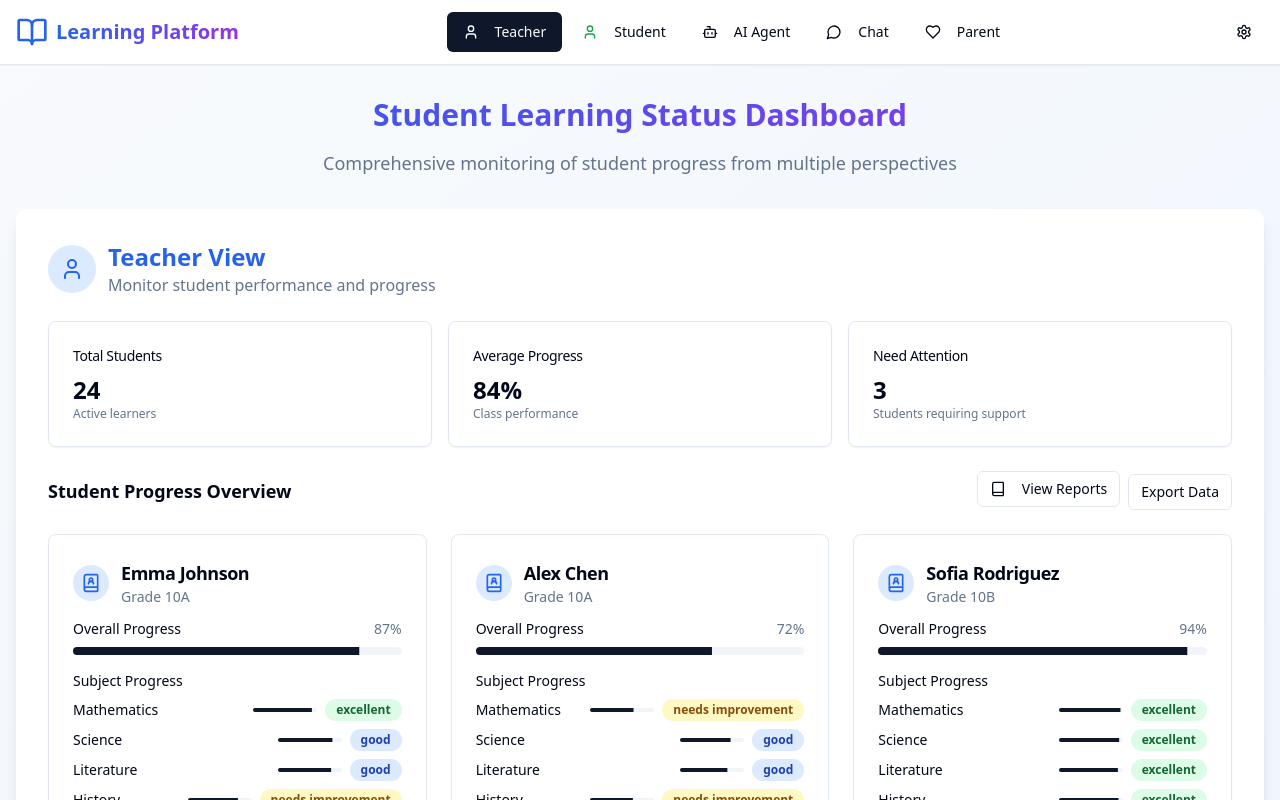
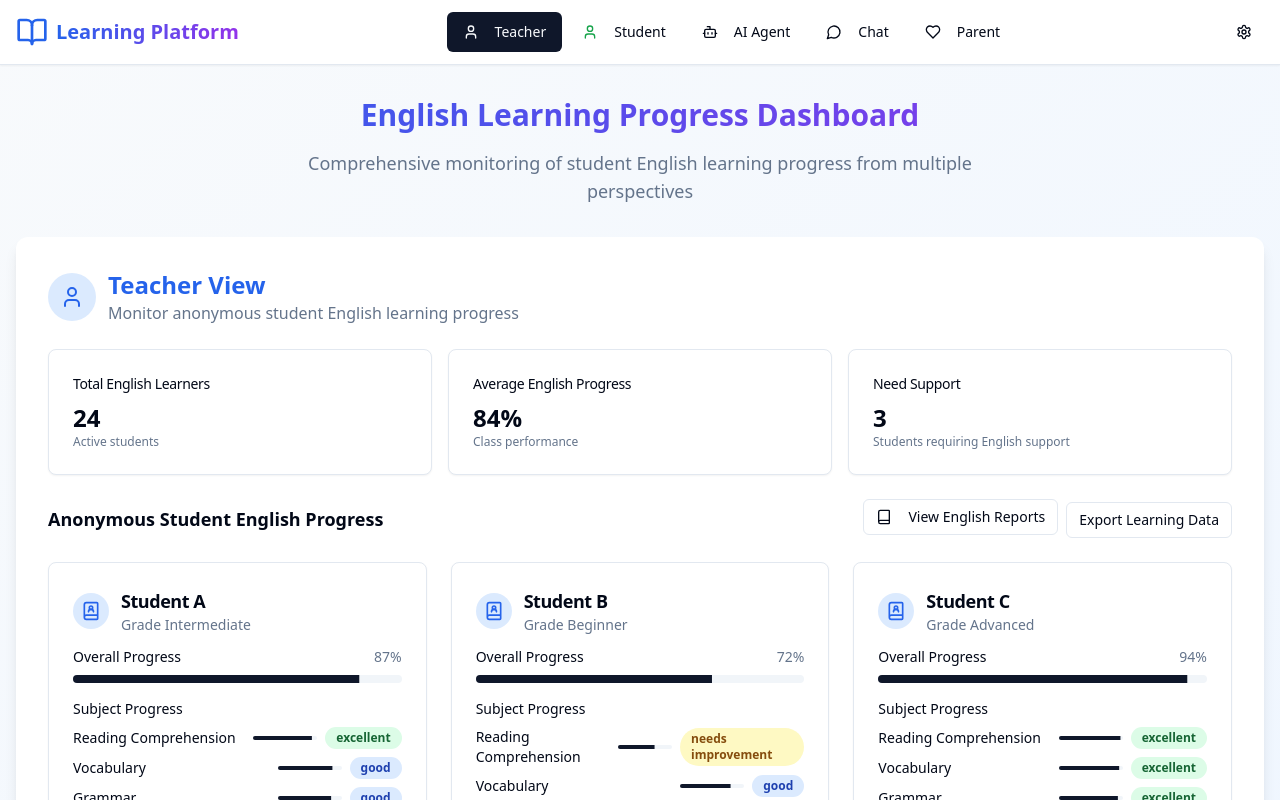
Before and after one commit to yusheng-chen-ric/learner-teacher-bridge, a React (Vite) app: page / in a window 1280 px wide. Shown: the top 800 px of the page. Built offline with nearby package versions, Linux system fonts and the light colour scheme.

Commit message:
Refactor: Focus on English learning and anonymized teacher view
- Updated all content to be about student English learning.
- Modified the teacher view to show anonymized student data.
- Teachers now have a general overview of students.

```diff
--- a/src/components/AgentDashboard.tsx
+++ b/src/components/AgentDashboard.tsx
@@ -8,27 +8,27 @@ import { Bot, Brain, Target, TrendingUp } from "lucide-react";
 const mockStudents = [
   {
     id: "1",
-    name: "Emma Johnson",
-    grade: "10A",
+    name: "Student A",
+    grade: "Intermediate",
     overallProgress: 87,
     subjects: [
-      { name: "Mathematics", progress: 92, status: 'excellent' as const },
-      { name: "Science", progress: 85, status: 'good' as const },
-      { name: "Literature", progress: 83, status: 'good' as const },
-      { name: "History", progress: 78, status: 'needs-improvement' as const }
+      { name: "Reading Comprehension", progress: 92, status: 'excellent' as const },
+      { name: "Vocabulary", progress: 85, status: 'good' as const },
+      { name: "Grammar", progress: 83, status: 'good' as const },
+      { name: "Speaking", progress: 78, status: 'needs-improvement' as const }
     ],
     lastActivity: "2 hours ago"
   },
   {
     id: "2",
-    name: "Alex Chen",
-    grade: "10A",
+    name: "Student B",
+    grade: "Beginner",
     overallProgress: 72,
     subjects: [
-      { name: "Mathematics", progress: 68, status: 'needs-improvement' as const },
-      { name: "Science", progress: 79, status: 'good' as const },
-      { name: "Literature", progress: 74, status: 'good' as const },
-      { name: "History", progress: 67, status: 'needs-improvement' as const }
+      { name: "Reading Comprehension", progress: 68, status: 'needs-improvement' as const },
+      { name: "Vocabulary", progress: 79, status: 'good' as const },
+      { name: "Grammar", progress: 74, status: 'good' as const },
+      { name: "Speaking", progress: 67, status: 'needs-improvement' as const }
     ],
     lastActivity: "1 day ago"
   }
@@ -36,22 +36,22 @@ const mockStudents = [
 
 const agentInsights = [
   {
-    student: "Emma Johnson",
-    insight: "Strong in STEM subjects. Recommend advanced mathematics modules.",
+    student: "Student A",
+    insight: "Strong in reading comprehension and vocabulary. Recommend more speaking practice sessions.",
     confidence: 94,
-    action: "Accelerate learning path"
+    action: "Focus on pronunciation"
   },
   {
-    student: "Alex Chen",
-    insight: "Struggling with mathematical concepts. Suggest visual learning approach.",
+    student: "Student B",
+    insight: "Struggling with reading comprehension. Suggest phonics-based learning approach.",
     confidence: 87,
-    action: "Adaptive intervention"
+    action: "Reading intervention"
   },
   {
-    student: "Sofia Rodriguez",
-    insight: "Exceptional performance across all subjects. Ready for advanced curriculum.",
+    student: "Student C",
+    insight: "Exceptional English progress. Ready for advanced literature and writing exercises.",
     confidence: 96,
-    action: "Enrichment program"
+    action: "Advanced curriculum"
   }
 ];
 
@@ -64,7 +64,7 @@ export const AgentDashboard = () => {
         </div>
         <div>
           <h2 className="text-2xl font-bold text-purple-600">AI Agent View</h2>
-          <p className="text-muted-foreground">Intelligent analysis and personalized recommendations</p>
+          <p className="text-muted-foreground">AI-powered English learning insights and recommendations</p>
         </div>
       </div>
 
@@ -78,7 +78,7 @@ export const AgentDashboard = () => {
           </CardHeader>
           <CardContent>
             <div className="text-2xl font-bold">92%</div>
-            <p className="text-xs text-muted-foreground">Prediction accuracy</p>
+            <p className="text-xs text-muted-foreground">English learning prediction accuracy</p>
           </CardContent>
         </Card>
 
@@ -86,12 +86,12 @@ export const AgentDashboard = () => {
           <CardHeader className="pb-2">
             <CardTitle className="text-sm font-medium flex items-center">
               <Target className="h-4 w-4 mr-2 text-purple-600" />
-              Interventions
+              Learning Interventions
             </CardTitle>
           </CardHeader>
           <CardContent>
             <div className="text-2xl font-bold">7</div>
-            <p className="text-xs text-muted-foreground">Active recommendations</p>
+            <p className="text-xs text-muted-foreground">Active English recommendations</p>
           </CardContent>
         </Card>
 
@@ -99,19 +99,19 @@ export const AgentDashboard = () => {
           <CardHeader className="pb-2">
             <CardTitle className="text-sm font-medium flex items-center">
               <TrendingUp className="h-4 w-4 mr-2 text-purple-600" />
-              Improvement Rate
+              English Improvement
             </CardTitle>
           </CardHeader>
           <CardContent>
             <div className="text-2xl font-bold">+15%</div>
-            <p className="text-xs text-muted-foreground">This month</p>
+            <p className="text-xs text-muted-foreground">Average progress this month</p>
           </CardContent>
         </Card>
       </div>
 
       <div className="grid grid-cols-1 lg:grid-cols-2 gap-6">
         <div className="space-y-4">
-          <h3 className="text-lg font-semibold">AI Insights & Recommendations</h3>
+          <h3 className="text-lg font-semibold">AI English Learning Insights</h3>
           <div className="space-y-4">
             {agentInsights.map((insight, index) => (
               <Card key={index} className="border-l-4 border-l-purple-500">
@@ -138,7 +138,7 @@ export const AgentDashboard = () => {
         </div>
 
         <div className="space-y-4">
-          <h3 className="text-lg font-semibold">Monitored Students</h3>
+          <h3 className="text-lg font-semibold">Monitored English Learners</h3>
           <div className="space-y-4">
             {mockStudents.map((student) => (
               <StudentProgressCard key={student.id} student={student} />
--- a/src/components/TeacherDashboard.tsx
+++ b/src/components/TeacherDashboard.tsx
@@ -7,40 +7,40 @@ import { User, Book } from "lucide-react";
 const mockStudents = [
   {
     id: "1",
-    name: "Emma Johnson",
-    grade: "10A",
+    name: "Student A",
+    grade: "Intermediate",
     overallProgress: 87,
     subjects: [
-      { name: "Mathematics", progress: 92, status: 'excellent' as const },
-      { name: "Science", progress: 85, status: 'good' as const },
-      { name: "Literature", progress: 83, status: 'good' as const },
-      { name: "History", progress: 78, status: 'needs-improvement' as const }
+      { name: "Reading Comprehension", progress: 92, status: 'excellent' as const },
+      { name: "Vocabulary", progress: 85, status: 'good' as const },
+      { name: "Grammar", progress: 83, status: 'good' as const },
+      { name: "Speaking", progress: 78, status: 'needs-improvement' as const }
     ],
     lastActivity: "2 hours ago"
   },
   {
     id: "2",
-    name: "Alex Chen",
-    grade: "10A",
+    name: "Student B",
+    grade: "Beginner",
     overallProgress: 72,
     subjects: [
-      { name: "Mathematics", progress: 68, status: 'needs-improvement' as const },
-      { name: "Science", progress: 79, status: 'good' as const },
-      { name: "Literature", progress: 74, status: 'good' as const },
-      { name: "History", progress: 67, status: 'needs-improvement' as const }
+      { name: "Reading Comprehension", progress: 68, status: 'needs-improvement' as const },
+      { name: "Vocabulary", progress: 79, status: 'good' as const },
+      { name: "Grammar", progress: 74, status: 'good' as const },
+      { name: "Speaking", progress: 67, status: 'needs-improvement' as const }
     ],
     lastActivity: "1 day ago"
   },
   {
     id: "3",
-    name: "Sofia Rodriguez",
-    grade: "10B",
+    name: "Student C",
+    grade: "Advanced",
     overallProgress: 94,
     subjects: [
-      { name: "Mathematics", progress: 96, status: 'excellent' as const },
-      { name: "Science", progress: 94, status: 'excellent' as const },
-      { name: "Literature", progress: 92, status: 'excellent' as const },
-      { name: "History", progress: 93, status: 'excellent' as const }
+      { name: "Reading Comprehension", progress: 96, status: 'excellent' as const },
+      { name: "Vocabulary", progress: 94, status: 'excellent' as const },
+      { name: "Grammar", progress: 92, status: 'excellent' as const },
+      { name: "Speaking", progress: 93, status: 'excellent' as const }
     ],
     lastActivity: "30 minutes ago"
   }
@@ -55,24 +55,24 @@ export const TeacherDashboard = () => {
         </div>
         <div>
           <h2 className="text-2xl font-bold text-blue-600">Teacher View</h2>
-          <p className="text-muted-foreground">Monitor student performance and progress</p>
+          <p className="text-muted-foreground">Monitor anonymous student English learning progress</p>
         </div>
       </div>
 
       <div className="grid grid-cols-1 md:grid-cols-3 gap-4 mb-6">
         <Card>
           <CardHeader className="pb-2">
-            <CardTitle className="text-sm font-medium">Total Students</CardTitle>
+            <CardTitle className="text-sm font-medium">Total English Learners</CardTitle>
           </CardHeader>
           <CardContent>
             <div className="text-2xl font-bold">24</div>
-            <p className="text-xs text-muted-foreground">Active learners</p>
+            <p className="text-xs text-muted-foreground">Active students</p>
           </CardContent>
         </Card>
 
         <Card>
           <CardHeader className="pb-2">
-            <CardTitle className="text-sm font-medium">Average Progress</CardTitle>
+            <CardTitle className="text-sm font-medium">Average English Progress</CardTitle>
           </CardHeader>
           <CardContent>
             <div className="text-2xl font-bold">84%</div>
@@ -82,23 +82,23 @@ export const TeacherDashboard = () => {
 
         <Card>
           <CardHeader className="pb-2">
-            <CardTitle className="text-sm font-medium">Need Attention</CardTitle>
+            <CardTitle className="text-sm font-medium">Need Support</CardTitle>
           </CardHeader>
           <CardContent>
             <div className="text-2xl font-bold">3</div>
-            <p className="text-xs text-muted-foreground">Students requiring support</p>
+            <p className="text-xs text-muted-foreground">Students requiring English support</p>
           </CardContent>
         </Card>
       </div>
 
       <div className="flex justify-between items-center">
-        <h3 className="text-lg font-semibold">Student Progress Overview</h3>
+        <h3 className="text-lg font-semibold">Anonymous Student English Progress</h3>
         <div className="space-x-2">
           <Button variant="outline" size="sm">
             <Book className="h-4 w-4 mr-2" />
-            View Reports
+            View English Reports
           </Button>
-          <Button variant="outline" size="sm">Export Data</Button>
+          <Button variant="outline" size="sm">Export Learning Data</Button>
         </div>
       </div>
 
--- a/src/pages/Index.tsx
+++ b/src/pages/Index.tsx
@@ -133,10 +133,10 @@ const Index = () => {
       <div className="container mx-auto px-4 py-8">
         <div className="text-center mb-8">
           <h2 className="text-3xl font-bold bg-gradient-to-r from-blue-600 to-purple-600 bg-clip-text text-transparent mb-4">
-            Student Learning Status Dashboard
+            English Learning Progress Dashboard
           </h2>
           <p className="text-lg text-muted-foreground max-w-2xl mx-auto">
-            Comprehensive monitoring of student progress from multiple perspectives
+            Comprehensive monitoring of student English learning progress from multiple perspectives
           </p>
         </div>
 
```
